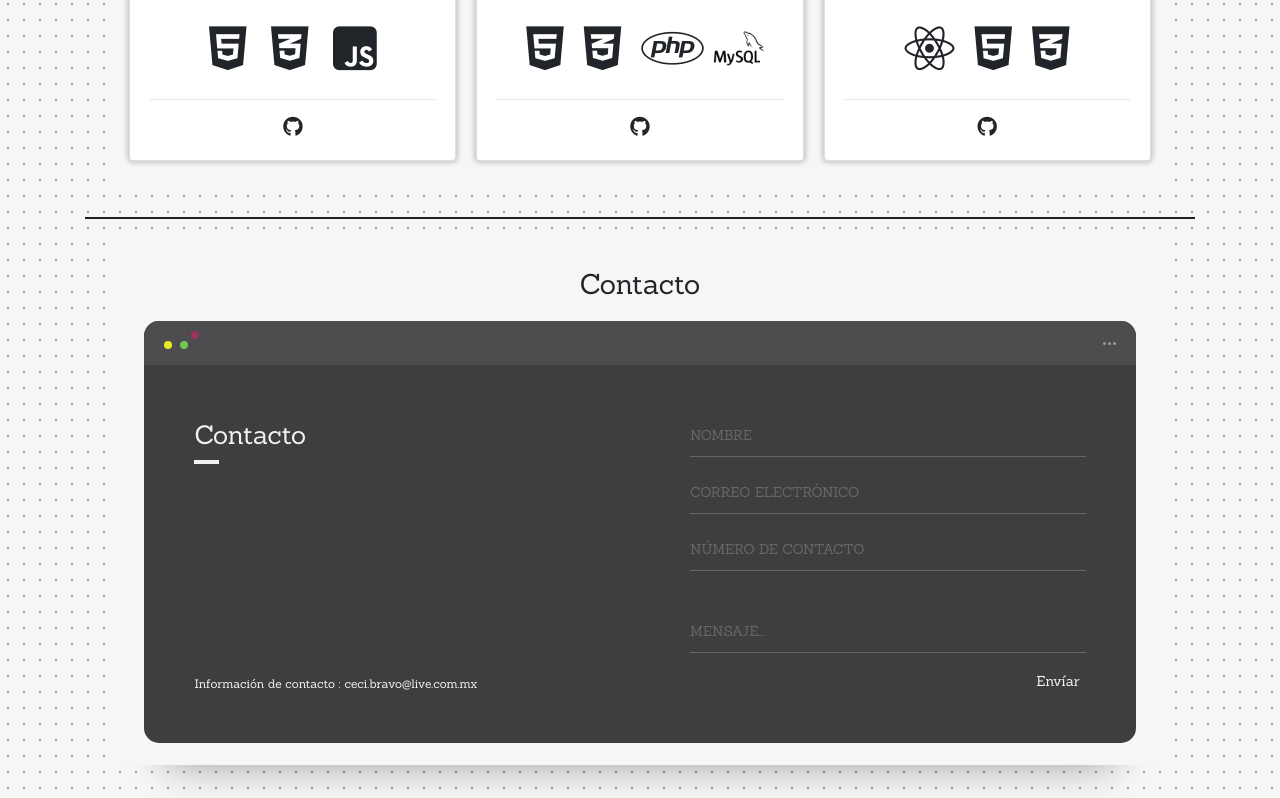
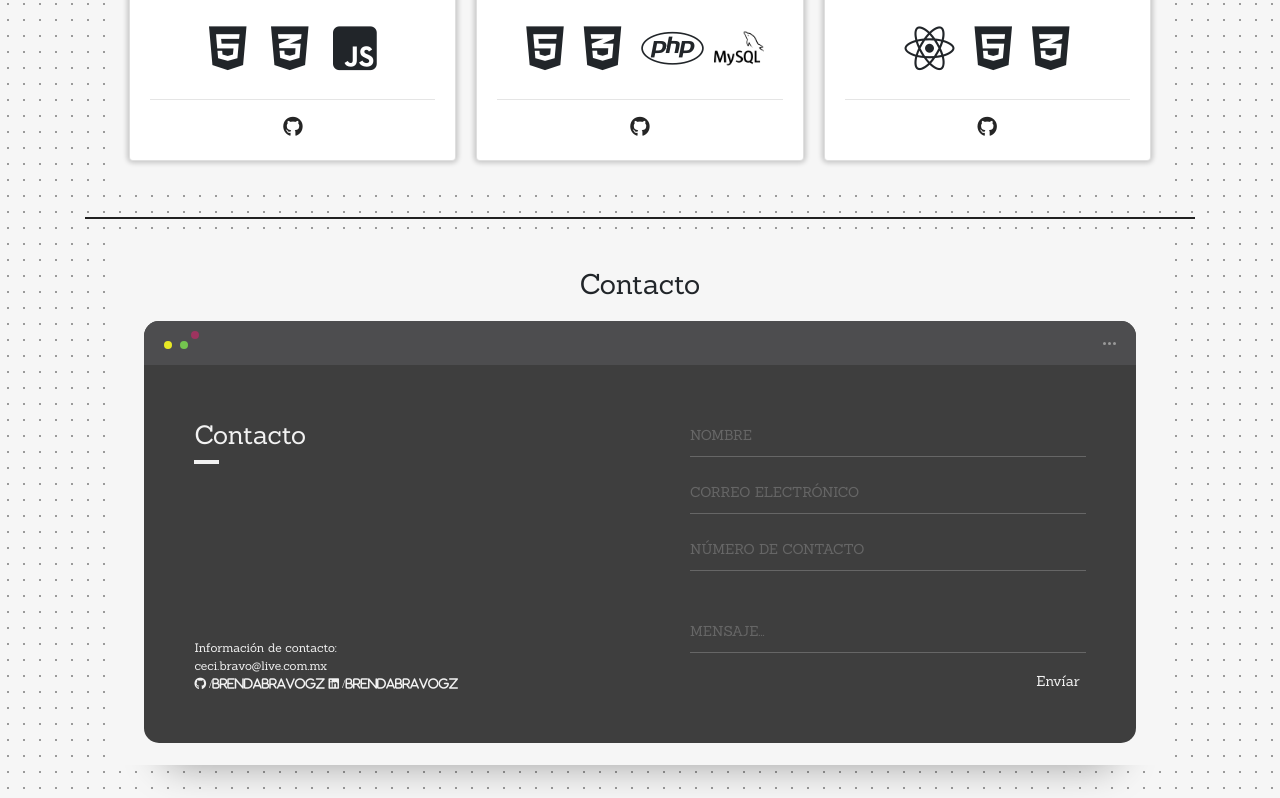
Before and after one commit to BrendaBravoGz/Portafolio, a plain HTML site: page index.html in a window 1280 px wide. Shown: the part 2180-2978 px from the top of the page. Drawn offline with nearby package versions, Linux system fonts and the light colour scheme.

Commit message:
Add files via upload

```diff
--- a/index.html
+++ b/index.html
@@ -262,7 +262,12 @@
                     <div class="app-title">
                       <span>Contacto</span>
                     </div>
-                    <div class="app-contact">Información de contacto : ceci.bravo@live.com.mx</div>
+                    <div class="app-contact">Información de contacto:
+                      <br>ceci.bravo@live.com.mx
+                      <br><i class="fab fa-github"> /BrendaBravoGz</i>
+                      <i class="fab fa-linkedin"> /BrendaBravoGz</i>
+                    </div>
+
                   </div>
                   <div class="screen-body-item">
                     <form name="Contacto" method="post" data-netlify="true">
```
